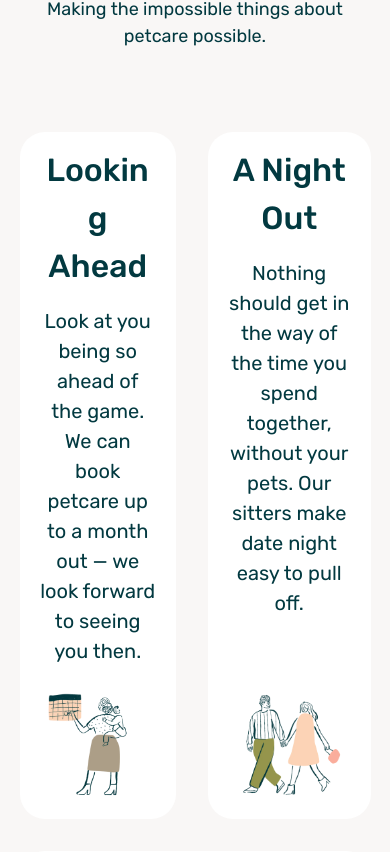
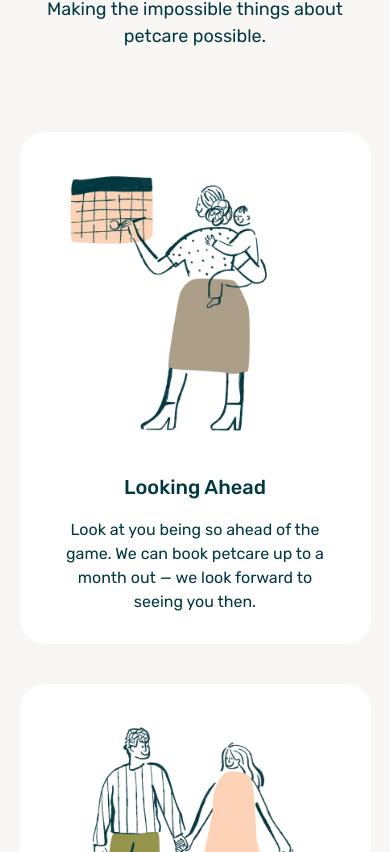
Before and after one commit to samsonc89/otter-replica, a React (Vite) app: page / in a window 390 px wide. Shown: the part 3072-3924 px from the top of the page. Built offline with nearby package versions, Linux system fonts and the light colour scheme.

Commit message:
Adjust sizing of card content

```diff
--- a/src/containers/Why/why.css
+++ b/src/containers/Why/why.css
@@ -140,27 +140,28 @@
     width: 85%;
   }
 
+  .why-row1 {
+    flex-direction: column;
+    gap: 2.5rem;
+  }
+
   .why-card {
-    padding: 4%;
-    flex-direction: column;
-    align-content: center;
-    justify-content: space-between;
-    gap: 1rem;
+    flex-direction: column-reverse;
   }
 
   .why-card-heading {
-    font-size: 2rem;
+    font-size: 1.25rem;
     margin-bottom: 1rem;
   }
   .why-card-text-wrapper {
-    width: 90%;
+    width: 80%;
+    margin-bottom: 1rem;
   }
 
-  .why-card-image {
-    position: relative;
-    margin: 0;
-    width: 100%;
+  .why-card-text {
+    font-size: 1rem;
   }
+
   .why-row2 {
     padding: 4%;
     display: flex;
```
